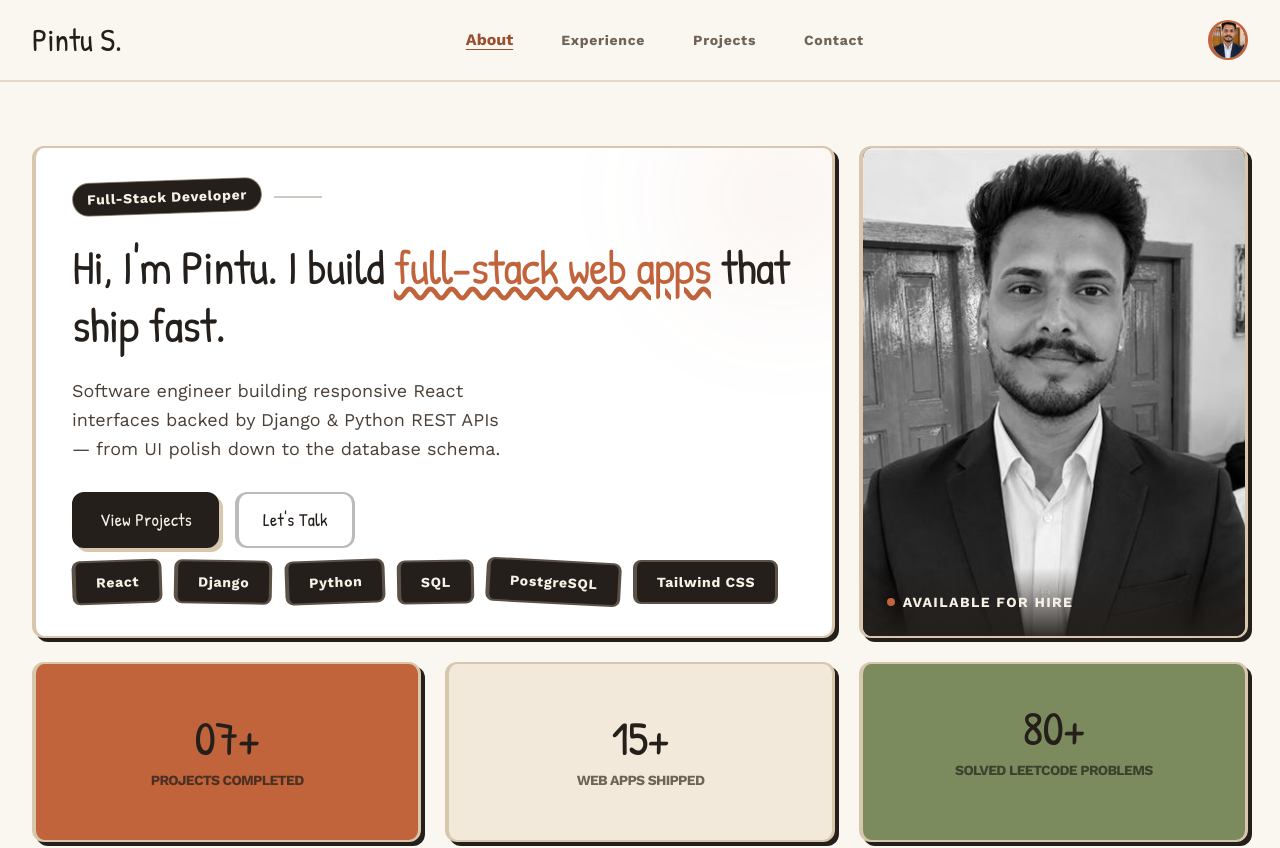
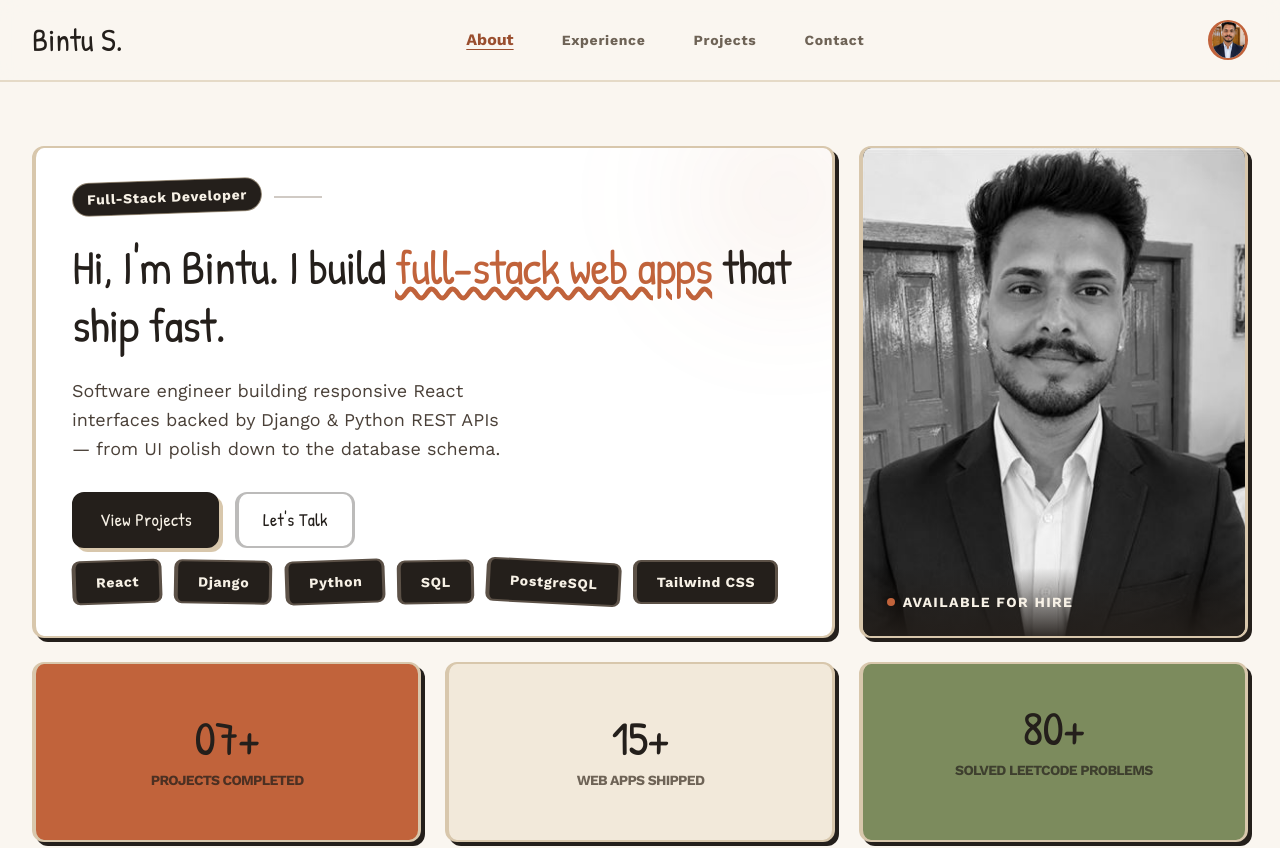
Before and after one commit to pintusingh123/portfolio, a React (Vite) app: page / in a window 1280 px wide. Shown: the top 848 px of the page. Built offline with nearby package versions, Linux system fonts and the light colour scheme.

Commit message:
change my name

```diff
--- a/index.html
+++ b/index.html
@@ -15,7 +15,7 @@
       href="https://fonts.googleapis.com/css2?family=Patrick+Hand&family=Work+Sans:wght@400;500;700&display=swap"
       rel="stylesheet"
     />
-    <title>Pintu Singh — Full Stack Web Developer</title>
+    <title>Bintu Singh — Full Stack Web Developer</title>
   </head>
   <body>
     <div id="root"></div>
--- a/src/components/layout/Header.jsx
+++ b/src/components/layout/Header.jsx
@@ -56,7 +56,7 @@ function Header() {
           onClick={(e) => handleNavClick(e, "#about")}
           className="font-hand text-[32px] leading-none text-[#241f1b] transition-colors hover:text-[#9a4f2f]"
         >
-          Pintu S.
+          Bintu S.
         </a>
 
         <nav className="hidden items-center gap-12 sm:flex">
--- a/src/components/sections/HeroCard.jsx
+++ b/src/components/sections/HeroCard.jsx
@@ -30,7 +30,7 @@ export default function HeroCard() {
         </div>
 
         <h1 className="font-hand text-[clamp(2rem,4vw+1.2rem,3rem)] leading-[1.2] tracking-[-0.96px] text-[#241f1b]">
-          {`Hi, I'm Pintu. I build `}
+          {`Hi, I'm Bintu. I build `}
           <span className="text-[#c1633b] underline decoration-wavy">full-stack web apps</span>
           {` that ship fast.`}
         </h1>
```
